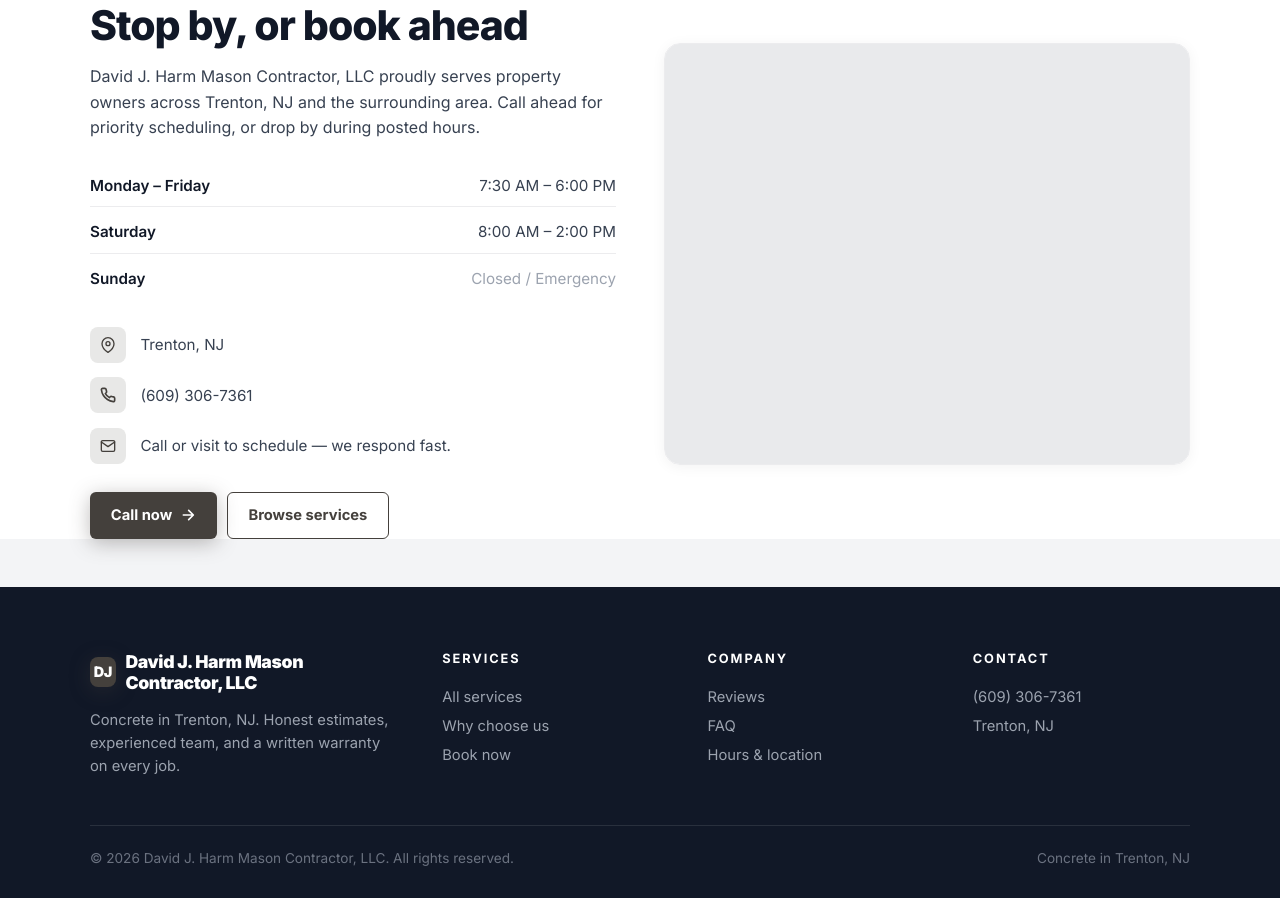
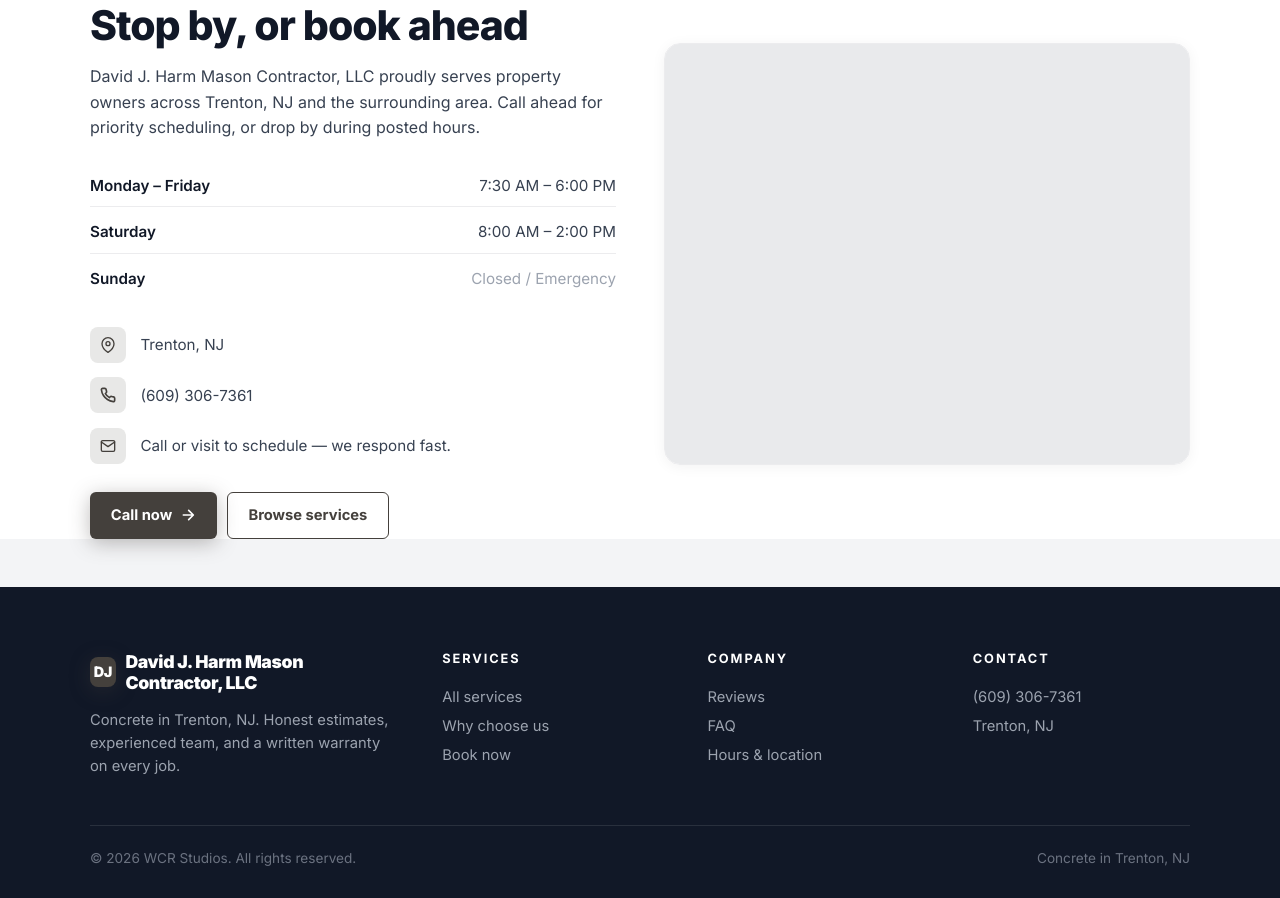
Before and after one commit to Wrenbjor/trades--david-j-harm-mason-contractor-llc, a plain HTML site: page index.html in a window 1280 px wide. Shown: the part 4647-5545 px from the top of the page. Drawn offline with nearby package versions, Linux system fonts and the light colour scheme; no server answers.

Commit message:
Update site

```diff
--- a/index.html
+++ b/index.html
@@ -605,7 +605,7 @@
     </div>
   </div>
   <div class="foot-bottom">
-    <div>&copy; 2026 David J. Harm Mason Contractor, LLC. All rights reserved.</div>
+    <div>&copy; 2026 WCR Studios. All rights reserved.</div>
     <div>Concrete in Trenton, NJ</div>
   </div>
 </footer>
```
